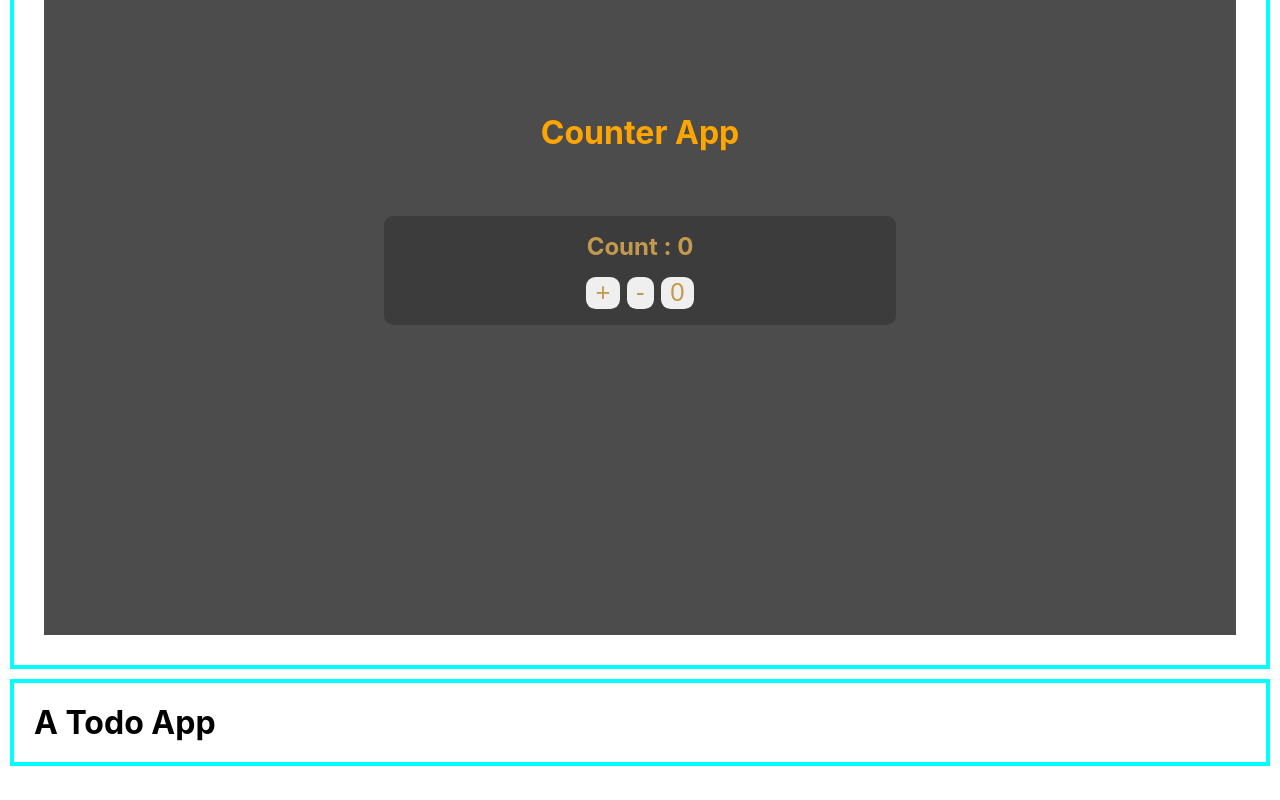
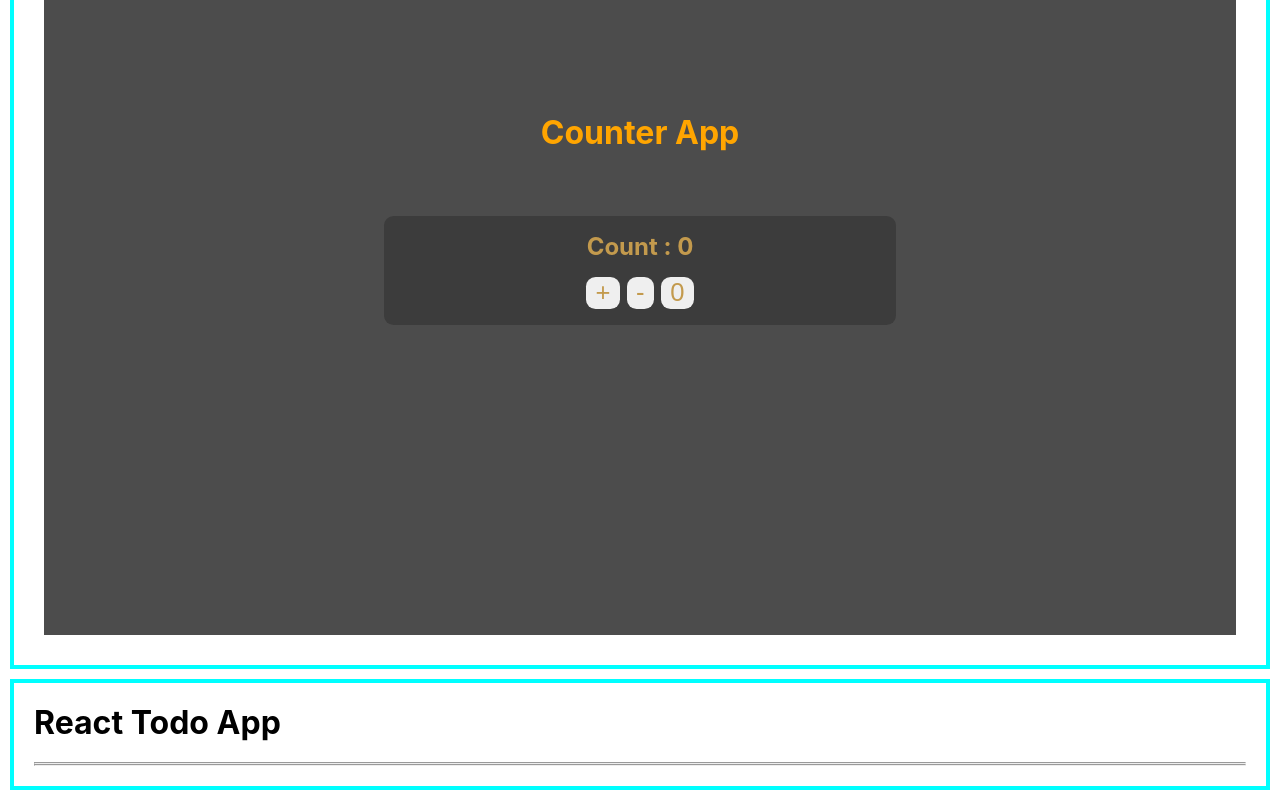
Before and after one commit to khaled39ab/React-With-LWS, a React (Create React App) app: page /all-project in a window 1280 px wide. Shown: the part 1977-2777 px from the top of the page. Before the commit the page ends 2753 px from the top, so only its background shows below. Built offline with nearby package versions, Linux system fonts and the light colour scheme.

Commit message:
new project

```diff
--- a/src/miniProject/todoApp/TodoHome.js
+++ b/src/miniProject/todoApp/TodoHome.js
@@ -3,7 +3,14 @@ import React from 'react';
 const TodoHome = () => {
     return (
         <div style={{ 'border': '4px solid cyan', 'padding': '20px', 'margin': '10px' }}>
-            <h1>A Todo App</h1>
+            <div>
+                <h1>React Todo App</h1> <br />
+            </div>
+            <hr />
+            <hr />
+            <div>
+
+            </div>
         </div>
     );
 };
```
